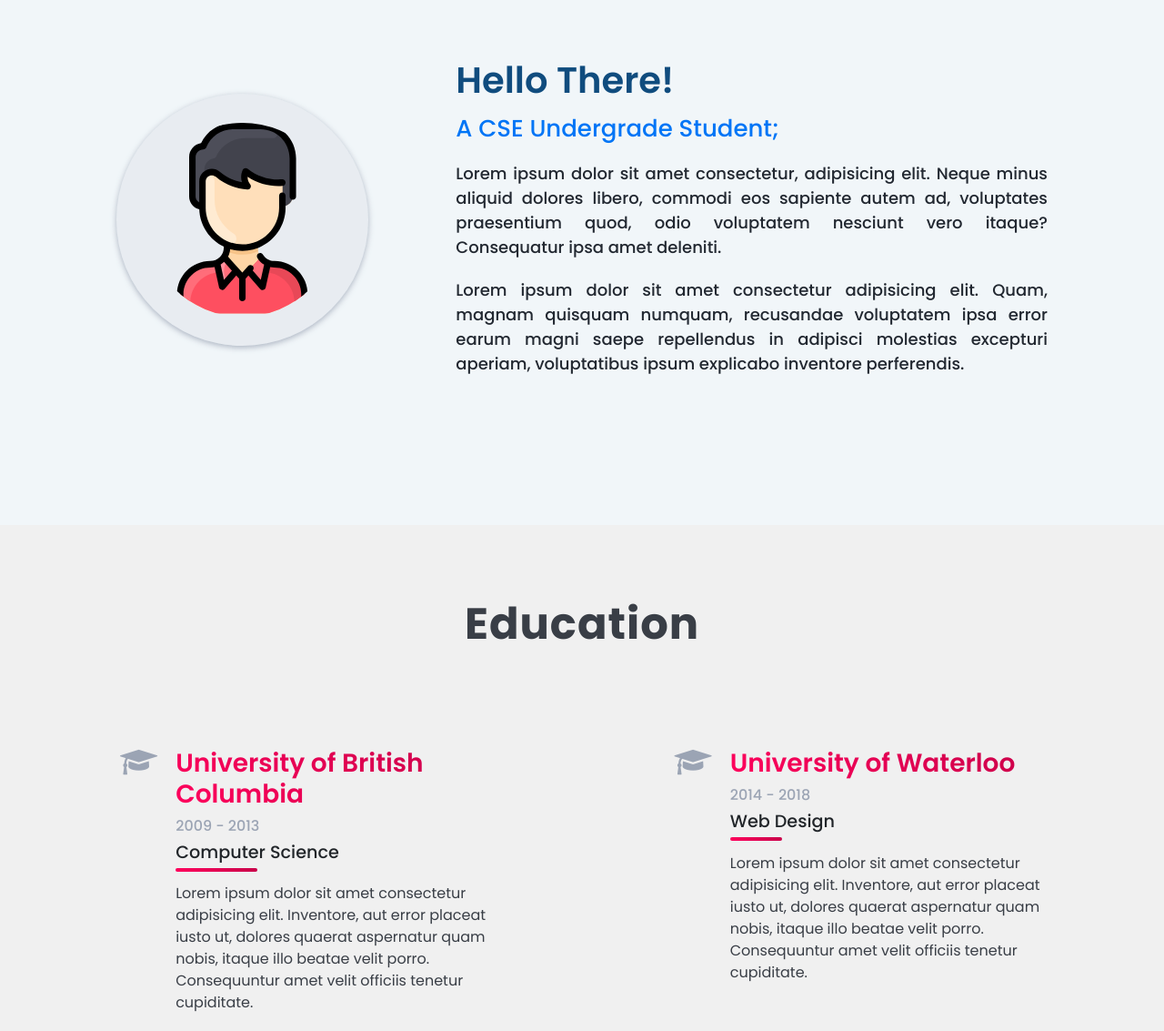
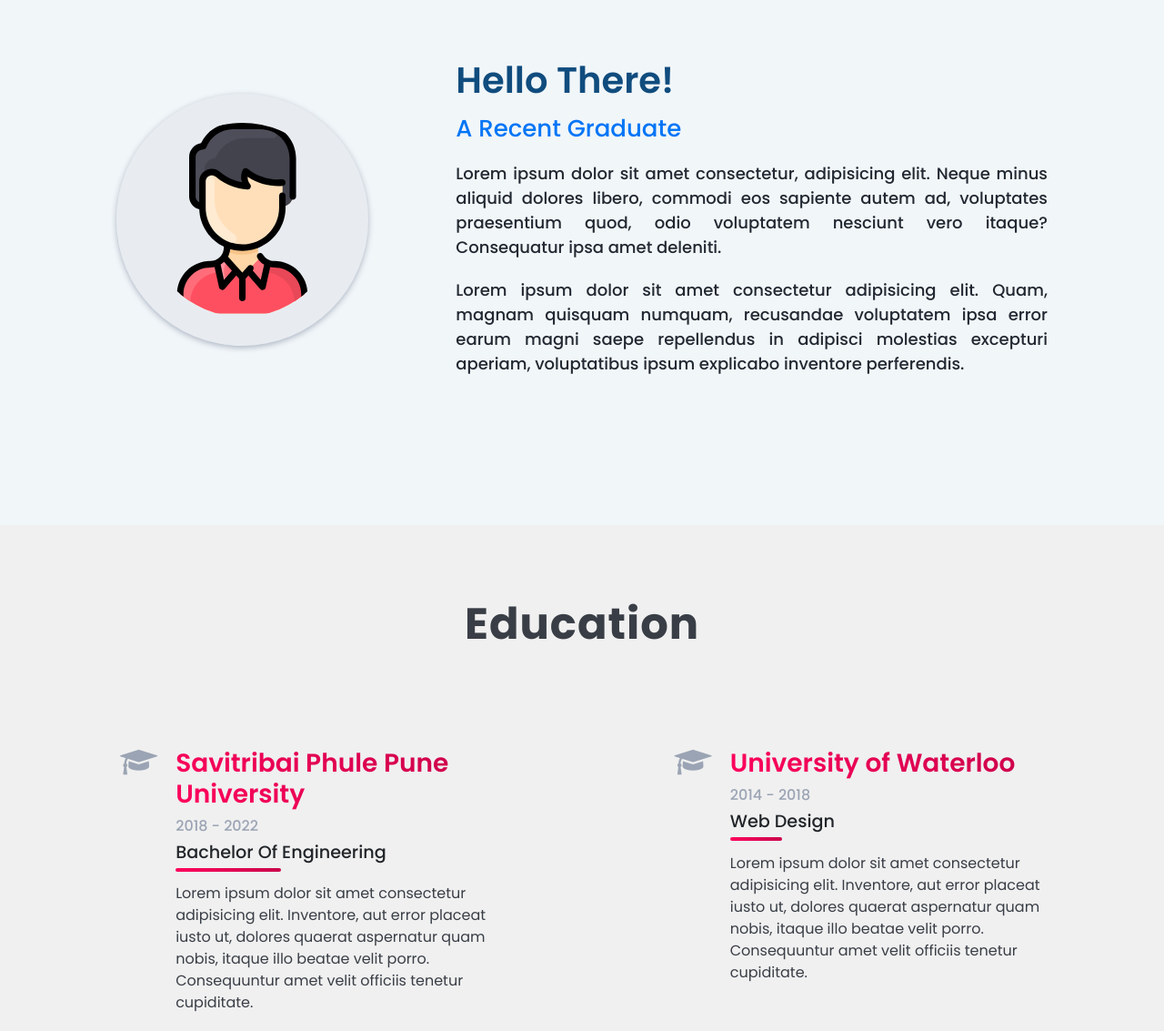
Before and after one commit to raptogit/portfolio, a plain HTML site: page index.html in a window 1280 px wide. Shown: the part 1000-2133 px from the top of the page at 91% size. Drawn offline with nearby package versions, Linux system fonts and the light colour scheme.

Commit message:
changed names

```diff
--- a/index.html
+++ b/index.html
@@ -77,11 +77,10 @@
         </header>
 
         <section class="banner">
-
             <div class="developer-bio">
                 <p>Hello</p>
-                <h2>I am<span>Rohan Solanke</span></h2>
-                <h3>Data Engineer</h3>
+                <h2>I am<span>Rohan</span></h2>
+                <h3><p><br>Interested in: <br><span class="typed" data-typed-items="Data Science, Data Analytics, Business Intelligence, Product Management"></span></p></h3>
                 <a href="rohan.pdf" class="btn">Resume</a>
             </div>
             <div class="developer-img">
@@ -99,7 +98,7 @@
 
                 <div class="about-desc col-md-8">
                     <h2 class="about-title">Hello There!</h2>
-                    <h4 class="about-subtitle">A CSE Undergrade Student;</h4>
+                    <h4 class="about-subtitle">A Recent Graduate</h4>
                     <p>
                         Lorem ipsum dolor sit amet consectetur, adipisicing
                         elit. Neque minus aliquid dolores libero, commodi eos
@@ -125,9 +124,9 @@
                 <div class="education-item">
                     <i class="education-icon fa fa-graduation-cap"></i>
                     <div class="education-details">
-                        <h3 class="education-institution">University of British Columbia</h3>
-                        <h4 class="education-years">2009 - 2013</h4>
-                        <h4 class="education-career">Computer Science</h4>
+                        <h3 class="education-institution">Savitribai Phule Pune University</h3>
+                        <h4 class="education-years">2018 - 2022</h4>
+                        <h4 class="education-career">Bachelor Of Engineering</h4>
                         <p class="education-description">
                             Lorem ipsum dolor sit amet consectetur adipisicing
                             elit. Inventore, aut error placeat iusto ut, dolores
```
